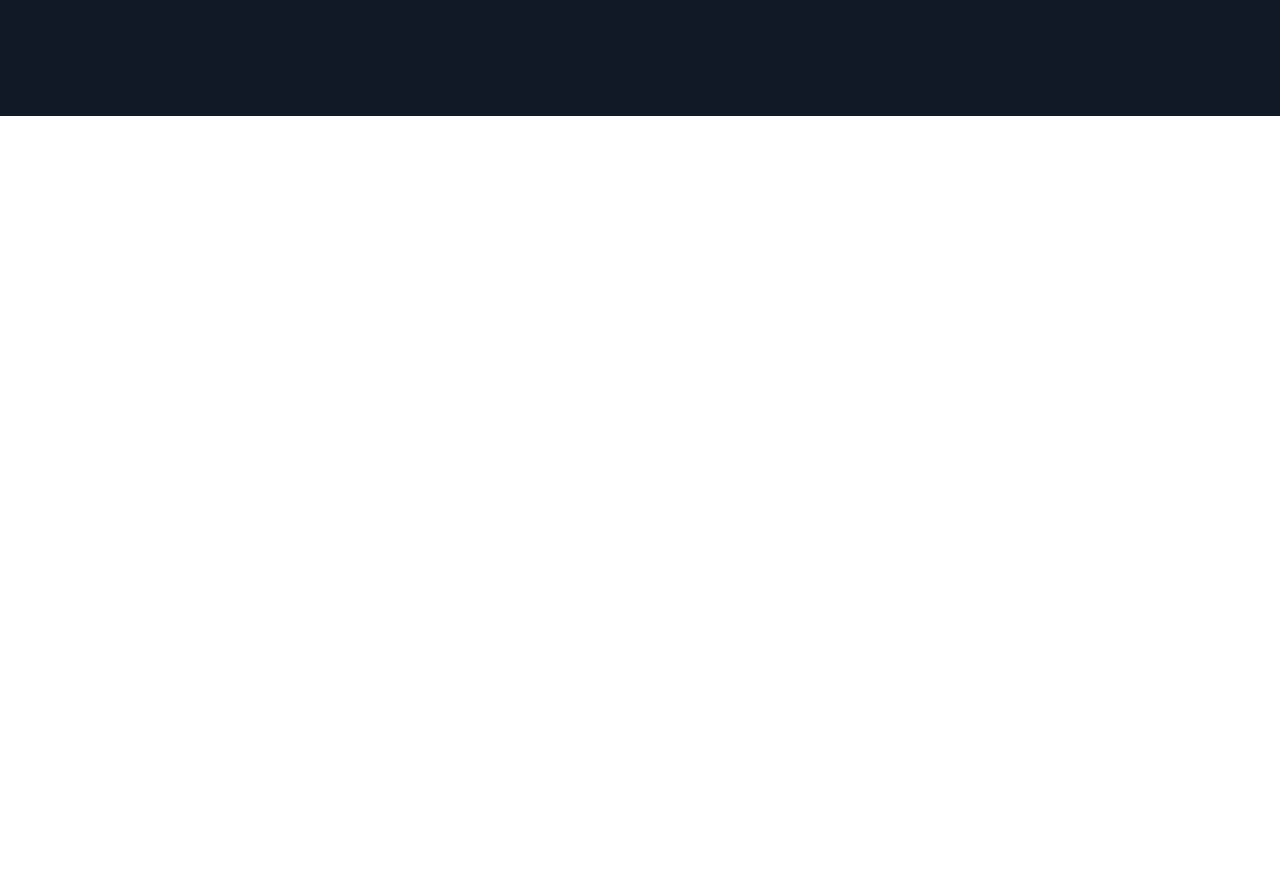
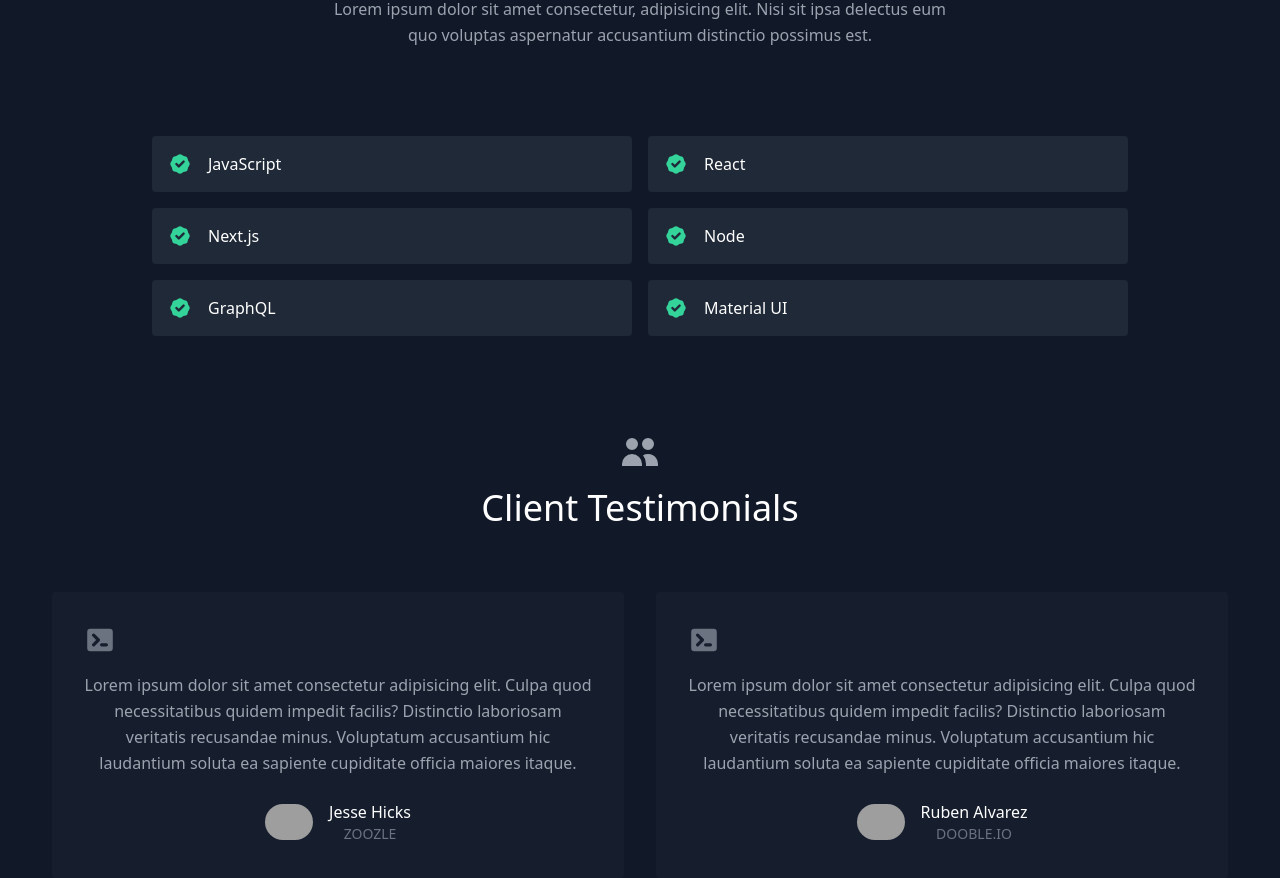
Before and after one commit to dgill45/MyPortfolio, a React (Create React App) app: page / in a window 1280 px wide. Shown: the part 1400-2278 px from the top of the page. Before the commit the page ends 1516 px from the top, so only its background shows below. Built offline with nearby package versions, Linux system fonts and the light colour scheme; grey boxes are pictures that could not be loaded.

Commit message:
built testimonial component

```diff
--- a/src/components/About.js
+++ b/src/components/About.js
@@ -17,7 +17,7 @@ export default function About(){
                     <div className='flex justify-center'>
                         <a href = '#contact'
                         className='inline-flex text-white bg-green-500 border-0 py-2 px-6 focus:outline-none hover:bg-green-600 rounded text-lg'>
-                            Work With Me
+                            Contact Me
                         </a>
                         <a href = '#projects'
                           className='ml-4 inline-flex text-gray-400 bg-gray-800 border-0 py-2 px-6 focus:outline-none hover:bg-gray-700 hover:text-white rounded text-lg'>
--- a/src/components/Skills.js
+++ b/src/components/Skills.js
@@ -15,9 +15,24 @@ export default function Skills(){
                     <h1>
                         Skills &amp; Technologies
                     </h1>
-
+                    <p className="text-base leading-relaxed xl:w-2/4 lg:w-3/4 mx-auto">
+                        Lorem ipsum dolor sit amet consectetur, adipisicing elit. Nisi sit
+                        ipsa delectus eum quo voluptas aspernatur accusantium distinctio
+                        possimus est.
+                    </p>
                 </div>
-
+                <div className="flex flex-wrap lg:w-4/5 sm:mx-auto sm:mb-2 -mx-2">
+                    {skills.map((skill) => (
+                        <div key = {skill} className="p-2 sm:w-1/2 w-full">
+                            <div className="bg-gray-800 rounded flex p-4 h-full items-center">
+                                <BadgeCheckIcon className="text-green-400 w-6 h-6 flex-shrink-0 mr-4"/>
+                                <span className="title-font font-medium text-white">
+                                    {skill}
+                                </span>
+                            </div>
+                        </div>
+                    ))}
+                </div>
             </div>
         </section>
     )
--- a/src/components/Testimonials.js
+++ b/src/components/Testimonials.js
@@ -1,11 +1,48 @@
 import React from "react";
+import { TerminalIcon, UsersIcon } from "@heroicons/react/solid";
+import { testimonials } from '../data'
+
 
 export default function Testimonials(){
 
     return(
 
-        <div>
+        <section id ='testimonials'>
+            <div className="container px-5 py-10 mx-auto text-center">
+                <UsersIcon className="w-10 inline-block mb-4"/>
+                <h1 className="sm:text-4xl text-3xl font-medium title-font text-white mb-12">
+                    Client Testimonials
+                </h1>
+                <div className="flex flex-wrap m-4">
+                    {testimonials.map((testimonial) => (
+                        <div className="p-4 md:w-1/2 w-full">
+                            <div className="h-full bg-gray-800 bg-opacity-40 p-8 rounded">
+                                <TerminalIcon className="block w-8 text-gray-500 mb-4"/>
+                                <p className="leading-relaxed mb-6">
+                                    {testimonial.quote}
+                                </p>
+                                <div className="inline-flex items-center">
+                                    <img
+                                        className="w-12 rounded-full flex-shrink-0 object-cover object-center"
+                                        src ={testimonial.image}
+                                        alt ='testimonial'
+                                        />
+                                    <span className="flex-grow flex flex-col pl-4">
+                                        <span className="title-font font-medium text-white">
+                                            {testimonial.name}
+                                        </span>
+                                        <span className="text-gray-500 text-sm uppercase">
+                                            {testimonial.company}
+                                        </span>
+                                    </span>
+                                </div>
+                            </div>
+                        </div>
+                    ))}
+                </div>
+            </div>
+        </section>
+    )
 
-        </div>
-    )
+
 }
```
